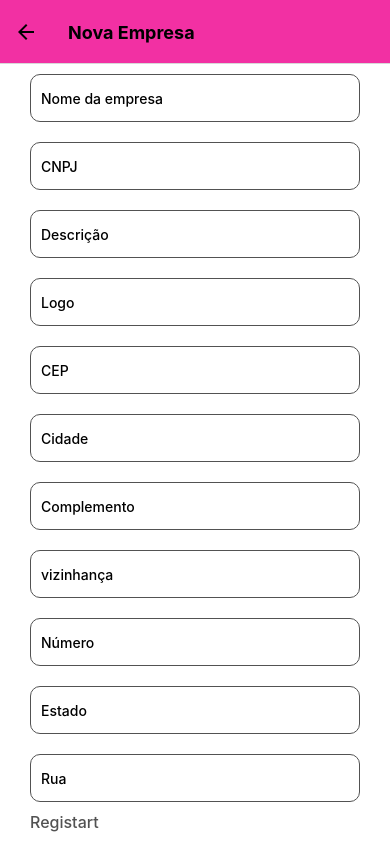
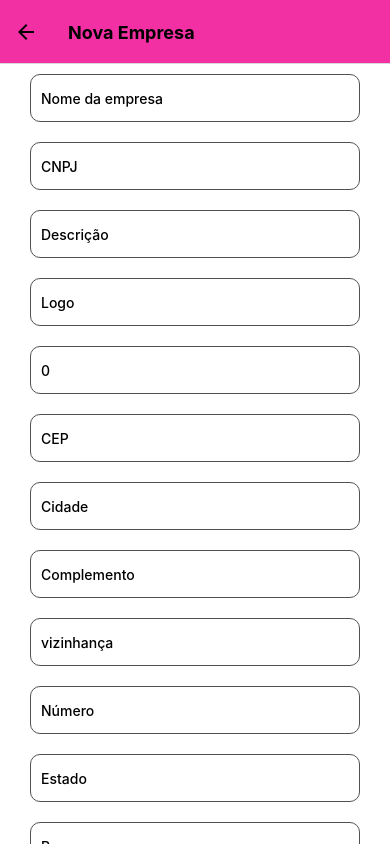
Before and after one commit to odaviribeiro/banQi, a React Native app: screen /NewCompany in a window 390 px wide. Built offline with nearby package versions, Linux system fonts and the light colour scheme; no server answers.

Commit message:
adicao de innerPage

```diff
--- /dev/null
+++ b/src/components/InnerPage/index.tsx
@@ -0,0 +1,19 @@
+import React, { ReactNode } from "react";
+import { ScrollView } from "react-native";
+
+interface InnerPageI {
+  children: ReactNode;
+  disabledScrollView?: boolean;
+}
+
+const InnerPage: React.FC<InnerPageI> = (props) => {
+  const { children, disabledScrollView } = props;
+
+  if (disabledScrollView) {
+    return <>{children}</>;
+  }
+
+  return <ScrollView style={{ paddingHorizontal: 30 }}>{children}</ScrollView>;
+};
+
+export default InnerPage;
--- a/src/pages/Company/Form/index.tsx
+++ b/src/pages/Company/Form/index.tsx
@@ -4,10 +4,10 @@ import { ICompany } from "../Interface";
 import { yupSchema } from "./Validation";
 import Input from "@/components/Input";
 import React from "react";
-import Text from "@/components/Text";
-import { ScrollView, TouchableWithoutFeedback } from "react-native";
 import { cnpjRegex } from "@/utils/Regex/Cnpj";
 import { cepRegex } from "@/utils/Regex/Cep";
+import ButtomForm from "@/components/Buttom/ButtomForm";
+import InnerPage from "@/components/InnerPage";
 
 function Form({
   handleSubmitForm,
@@ -26,7 +26,7 @@ function Form({
     });
 
   return (
-    <ScrollView style={{ paddingHorizontal: 30 }}>
+    <InnerPage>
       <Input
         onChangeText={handleChange("name")}
         value={values.name}
@@ -35,6 +35,7 @@ function Form({
         error={!!touched.name && !!errors.name && !values.name}
         msgErro={errors.name}
       />
+
       <Input
         onChangeText={(value) => setFieldValue("cnpj", cnpjRegex(value))}
         value={values.cnpj}
@@ -43,6 +44,7 @@ function Form({
         error={!!touched.cnpj && !!errors.cnpj}
         msgErro={errors.cnpj}
       />
+
       <Input
         onChangeText={handleChange("description")}
         value={values.description}
@@ -61,6 +63,14 @@ function Form({
         msgErro={errors.logo}
       />
 
+      <Input
+        onChangeText={handleChange("revenue")}
+        value={String(values.revenue)}
+        placeholder="Receita"
+        autoCapitalize="none"
+        error={!!touched.revenue && !!errors.revenue}
+        msgErro={errors.revenue}
+      />
       <Input
         onChangeText={(value) => setFieldValue("address.zip", cepRegex(value))}
         value={String(values.address?.zip)}
@@ -121,10 +131,8 @@ function Form({
         msgErro={errors.address?.street}
       />
 
-      <TouchableWithoutFeedback onPress={handleSubmit}>
-        <Text>Registart</Text>
-      </TouchableWithoutFeedback>
-    </ScrollView>
+      <ButtomForm onPress={handleSubmit} />
+    </InnerPage>
   );
 }
 
--- a/src/pages/Company/Interface/index.tsx
+++ b/src/pages/Company/Interface/index.tsx
@@ -15,4 +15,5 @@ export interface ICompany {
   description: string;
   logo: string;
   name: string;
+  revenue: number;
 }
--- a/src/pages/Company/Register/index.tsx
+++ b/src/pages/Company/Register/index.tsx
@@ -11,6 +11,7 @@ const Item: React.FC = () => {
         description: "",
         logo: "",
         name: "",
+        revenue: 0,
         address: {
           city: "",
           complement: "",
--- a/src/pages/Company/index.tsx
+++ b/src/pages/Company/index.tsx
@@ -1,3 +1,4 @@
+import InnerPage from "@/components/InnerPage";
 import { FlatListRender } from "@/interfaces/FlatList";
 import { NavigationPagesProps } from "@/routes";
 import { useNavigation } from "@react-navigation/native";
@@ -36,7 +37,7 @@ const Company: React.FC = () => {
   );
 
   return (
-    <>
+    <InnerPage disabledScrollView>
       <TouchableWithoutFeedback onPress={() => navigate("NewCompany")}>
         <Text>Registart</Text>
       </TouchableWithoutFeedback>
@@ -49,7 +50,7 @@ const Company: React.FC = () => {
         scrollEventThrottle={32}
         renderItem={renderItem}
       />
-    </>
+    </InnerPage>
   );
 };
 
--- a/src/theme/index.tsx
+++ b/src/theme/index.tsx
@@ -1,6 +1,6 @@
 const theme = {
   colors: {
-    primary: "#007bff",
+    primary: "#f230a3",
     secondary: "#b1b1b1",
     background: "#393d42",
     text: "#525252",
```
